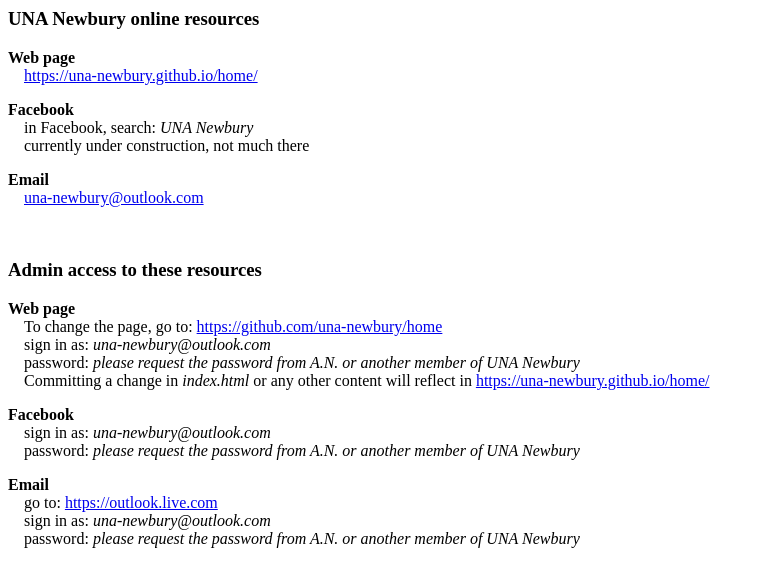
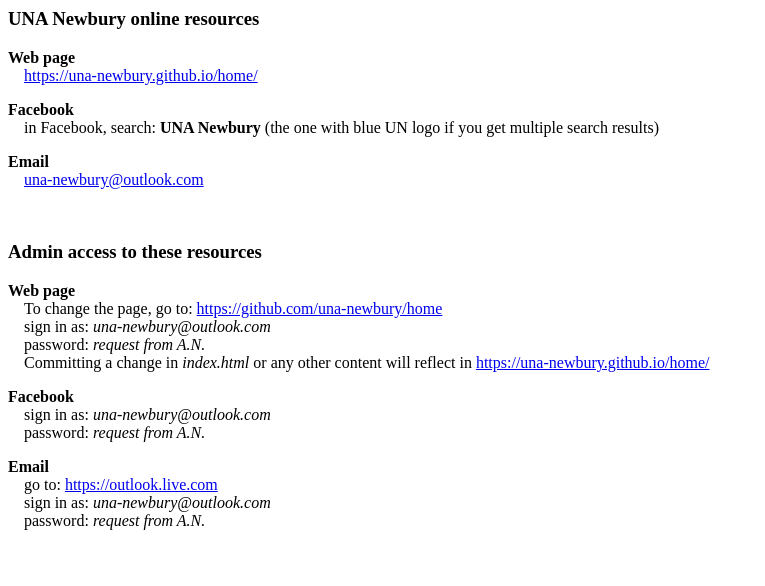
Before and after one commit to una-newbury/home, a plain HTML site: page pageinfo.html in a window 1280 px wide. Shown: the whole page, without its empty margins (0-765 px from the left). Drawn offline with Linux system fonts and the light colour scheme.

Commit message:
text changes

```diff
--- a/pageinfo.html
+++ b/pageinfo.html
@@ -13,8 +13,7 @@
 <p></p>
 
 <b>Facebook</b><br>
-&emsp;in Facebook, search: <i>UNA Newbury</i><br>
-&emsp;currently under construction, not much there
+&emsp;in Facebook, search: <b>UNA Newbury</b> (the one with blue UN logo if you get multiple search results)<br>
 <p></p>
 
 <b>Email</b><br>
@@ -28,19 +27,19 @@
 <b>Web page</b><br>
 &emsp;To change the page, go to: <a href="https://github.com/una-newbury/home">https://github.com/una-newbury/home</a><br>
 &emsp;sign in as: <i>una-newbury@outlook.com</i><br>
-&emsp;password: <i>please request the password from A.N. or another member of UNA Newbury</i><br>
+&emsp;password: <i>request from A.N.</i><br>
 &emsp;Committing a change in <i>index.html</i> or any other content will reflect in <a href="https://una-newbury.github.io/home/">https://una-newbury.github.io/home/</a>
 <p></p>
 
 <b>Facebook</b><br>
 &emsp;sign in as: <i>una-newbury@outlook.com</i><br>
-&emsp;password: <i>please request the password from A.N. or another member of UNA Newbury</i><br>
+&emsp;password: <i>request from A.N.</i><br>
 <p></p>
 
 <b>Email</b><br>
 &emsp;go to: <a href="https://outlook.live.com">https://outlook.live.com</a><br>
 &emsp;sign in as: <i>una-newbury@outlook.com</i><br>
-&emsp;password: <i>please request the password from A.N. or another member of UNA Newbury</i><br>
+&emsp;password: <i>request from A.N.</i><br>
 <p></p>
 
 
```
Also changed, not shown: index.html (+3 -0 lines).
